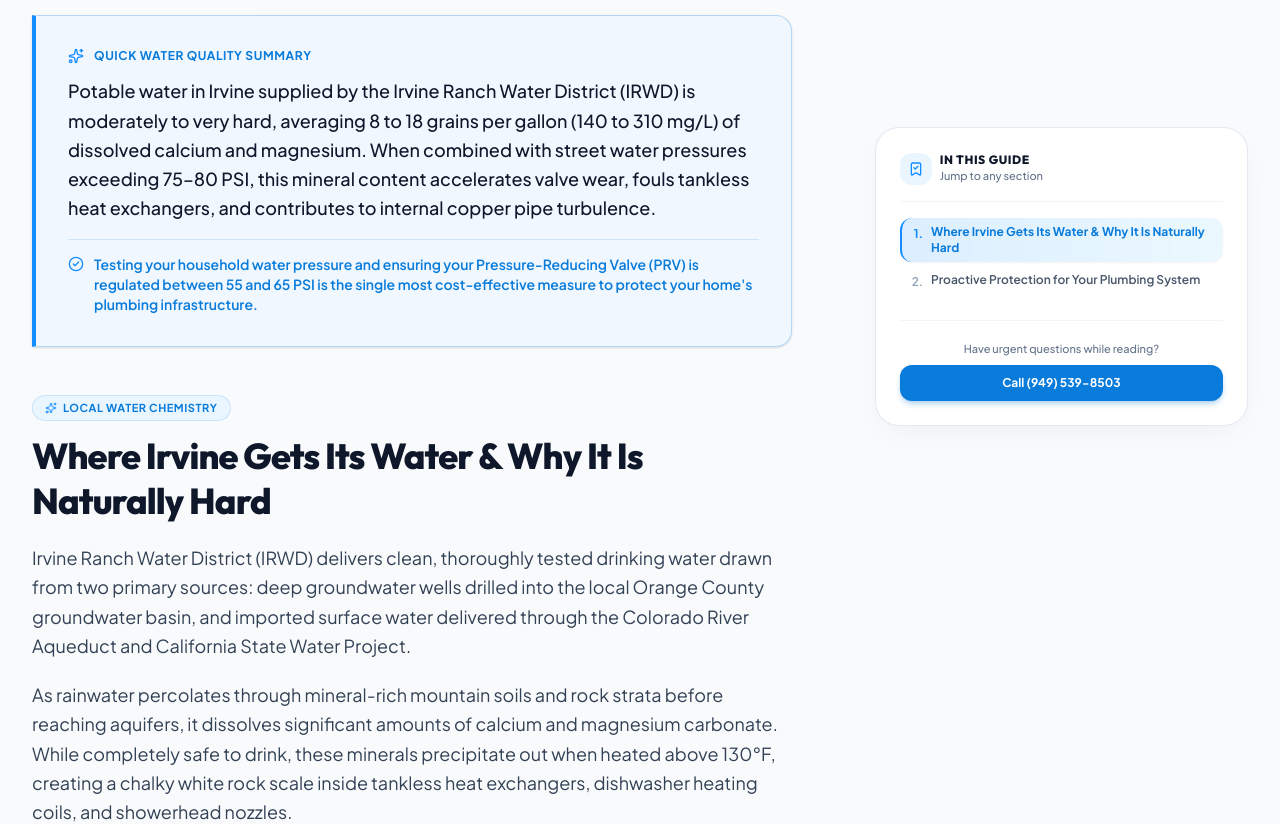
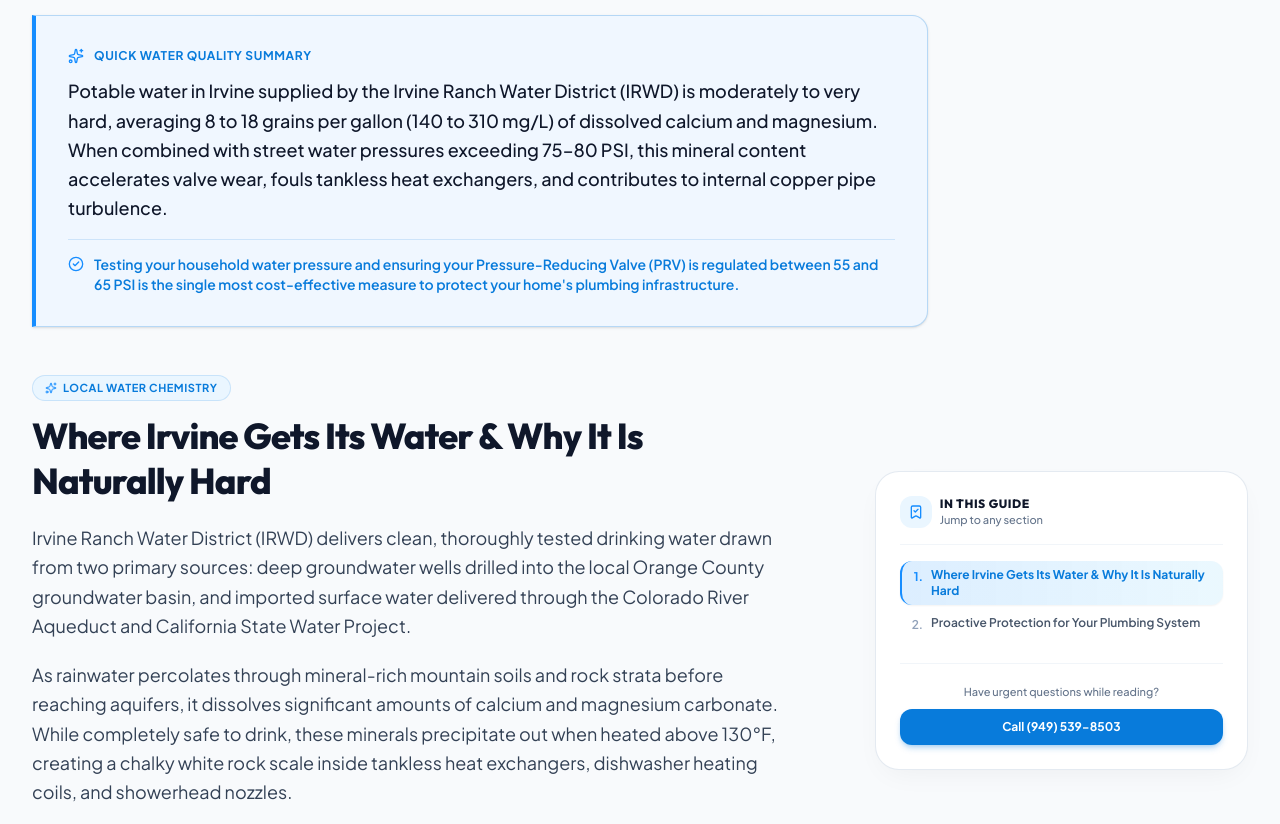
Before and after one commit to aquavoplumbing/spectrum-plumbing-irvine, a Next.js app: page /blog/irvine-hard-water-plumbing/ in a window 1280 px wide. Shown: the part 1360-2184 px from the top of the page. Built offline with nearby package versions, Linux system fonts and the light colour scheme.

Commit message:
fix(blog): align table of contents with starting section and enable sticky positioning

```diff
--- a/src/app/globals.css
+++ b/src/app/globals.css
@@ -34,7 +34,7 @@
     background-color: var(--bg-offwhite);
     color: var(--text-primary);
     font-family: var(--font-body), -apple-system, BlinkMacSystemFont, "Segoe UI", Roboto, sans-serif;
-    overflow-x: hidden;
+    overflow-x: clip;
   }
 
   h1, h2, h3, h4, h5, h6, .font-heading {
--- a/src/components/blog/BlogPostTemplate.tsx
+++ b/src/components/blog/BlogPostTemplate.tsx
@@ -104,8 +104,19 @@ export function BlogPostTemplate({ post }: BlogPostTemplateProps) {
               />
             </div>
 
+            {/* Immediate Search Intent Satisfaction: Quick Answer */}
+            {post.quickAnswer && (
+              <div className="max-w-4xl mx-auto lg:mx-0">
+                <QuickAnswer
+                  heading={post.quickAnswer.heading}
+                  text={post.quickAnswer.text}
+                  highlight={post.quickAnswer.highlight}
+                />
+              </div>
+            )}
+
             {/* Two-Column Editorial Layout */}
-            <div className="grid grid-cols-1 lg:grid-cols-12 gap-8 lg:gap-12 items-start">
+            <div className="grid grid-cols-1 lg:grid-cols-12 gap-8 lg:gap-12">
               {/* Left / Main Reading Column (Target: 680-760px wide) */}
               <div
                 id="article-content"
@@ -113,15 +124,6 @@ export function BlogPostTemplate({ post }: BlogPostTemplateProps) {
               >
                 {/* Mobile Collapsible TOC */}
                 <TableOfContents items={tocItems} isMobileDrawer={true} />
-
-                {/* Immediate Search Intent Satisfaction: Quick Answer */}
-                {post.quickAnswer && (
-                  <QuickAnswer
-                    heading={post.quickAnswer.heading}
-                    text={post.quickAnswer.text}
-                    highlight={post.quickAnswer.highlight}
-                  />
-                )}
 
                 {/* Main Article Rich Content Sections */}
                 <div className="article-body space-y-12">
--- a/src/components/blog/TableOfContents.tsx
+++ b/src/components/blog/TableOfContents.tsx
@@ -140,7 +140,7 @@ export function TableOfContents({
     <aside
       aria-label="Article Table of Contents"
       className={cn(
-        "sticky top-28 self-start max-h-[calc(100vh-8rem)] overflow-y-auto hidden lg:block p-6 rounded-3xl bg-white border border-slate-200/90 shadow-[0_10px_30px_-10px_rgba(15,23,42,0.06)] card-sheen",
+        "sticky top-24 max-h-[calc(100vh-7.5rem)] overflow-y-auto [scrollbar-width:thin] [scrollbar-color:#CBD5E1_transparent] hidden lg:block p-6 rounded-3xl bg-white border border-slate-200/90 shadow-[0_10px_30px_-10px_rgba(15,23,42,0.06)] card-sheen",
         className
       )}
     >
```
